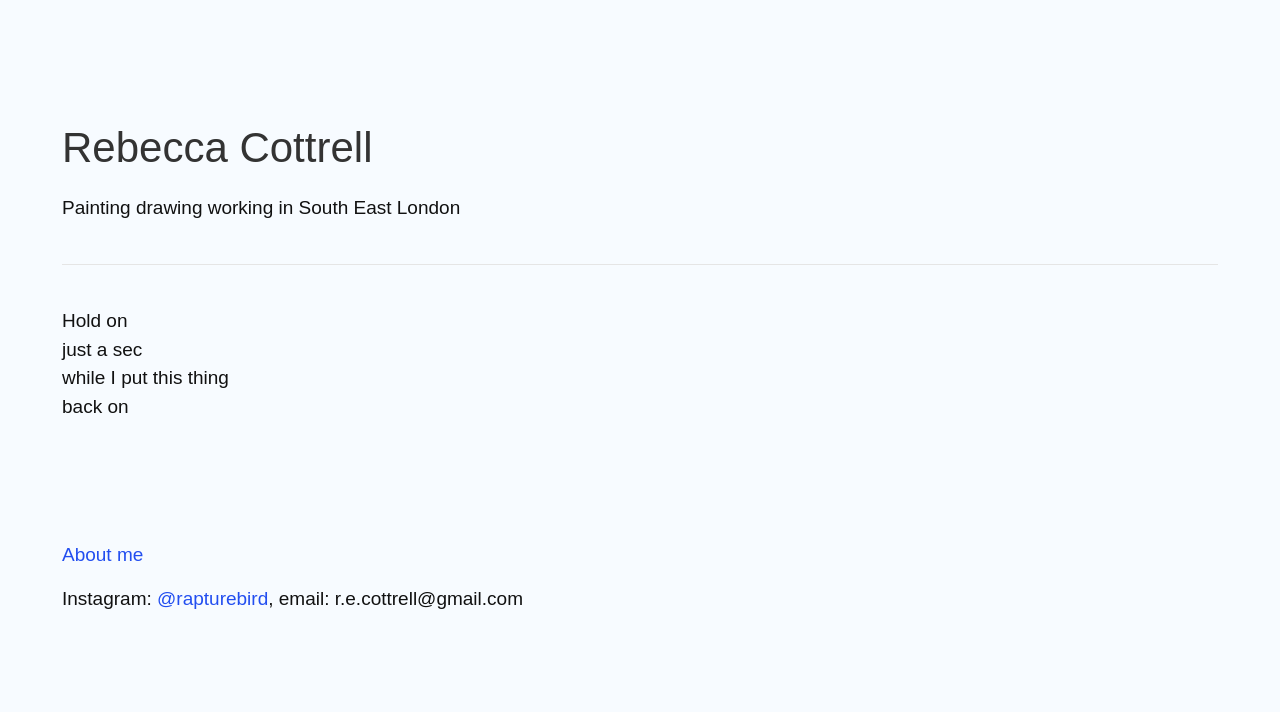
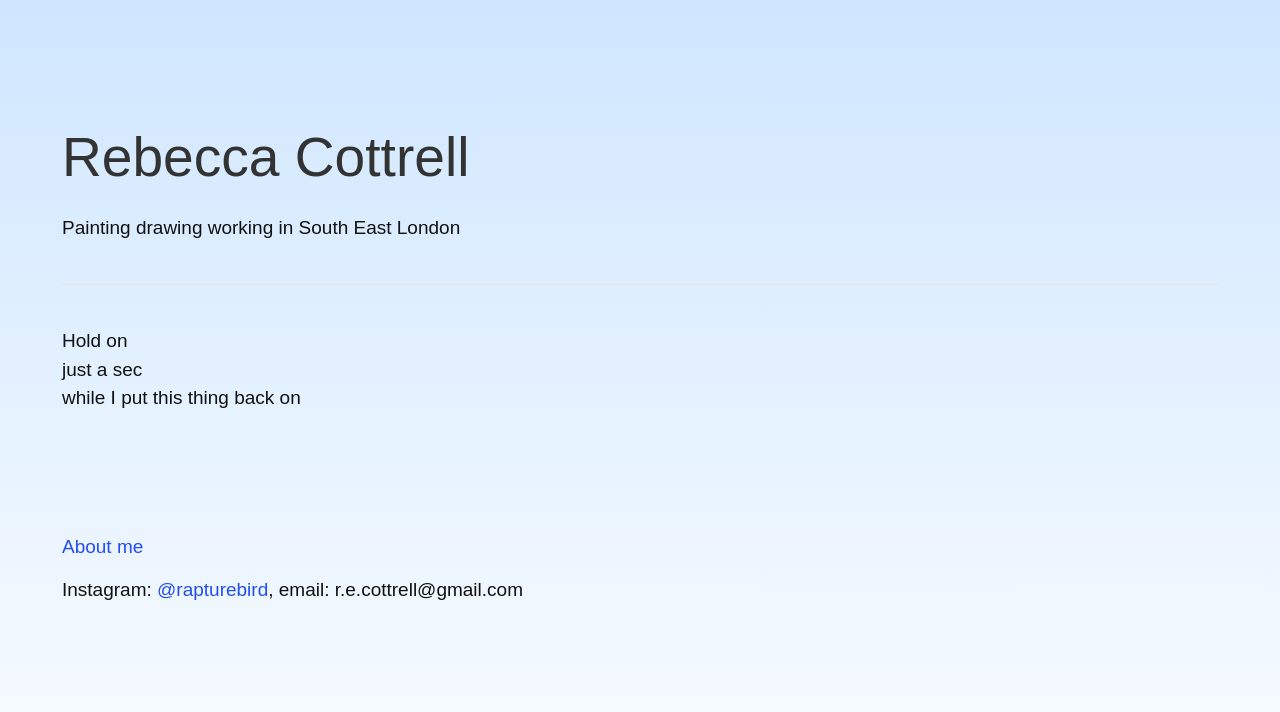
Before and after one commit to rivalee/rivalee.github.io, a Jekyll site: the page built from index.html, in a window 1280 px wide. Shown: the top 712 px of the page. Built offline with Jekyll 4.4.1, drawn with Linux system fonts in a browser that asks for light colours; some web fonts are replaced.

```diff
--- a/_sass/minima/custom-styles.scss
+++ b/_sass/minima/custom-styles.scss
@@ -4,7 +4,8 @@ html, body {
   background: #f7fbff !important;
 }
 
-body.about-page {
+body.about-page,
+body.index-page {
   background: linear-gradient(180deg, #cfe6ff 0%, #ffffff 100%) !important;
 }
 
@@ -84,10 +85,11 @@ h3 {
   text-align: left;
   margin-left: 0;
   padding-left: 0;
+  font-size: 120%;
 }
 
 .intro h1 {
-  font-size: 2rem;
+  font-size: 2.625rem;
   font-weight: 300;
   margin-bottom: 15px;
   color: #333;
@@ -225,7 +227,7 @@ h3 {
 
   // Mobile styling for the new intro
   .intro h1 {
-    font-size: 2.2rem;
+    font-size: 2rem;
   }
 
   .intro h2 {
@@ -233,6 +235,7 @@ h3 {
   }
 
   .intro {
+    font-size: 100%;
     margin-bottom: 80px;
   }
 }
--- a/index.html
+++ b/index.html
@@ -9,7 +10,7 @@ layout: default
         <hr>
     <p>Hold on </br>
       just a sec </br>
-      while I put this thing </br>
+      while I put this thing
       back on</p>
 
   </div>
```
Also changed, not shown: other parts of index.html (+1 -0 lines), about.md (+1 -1 lines).
